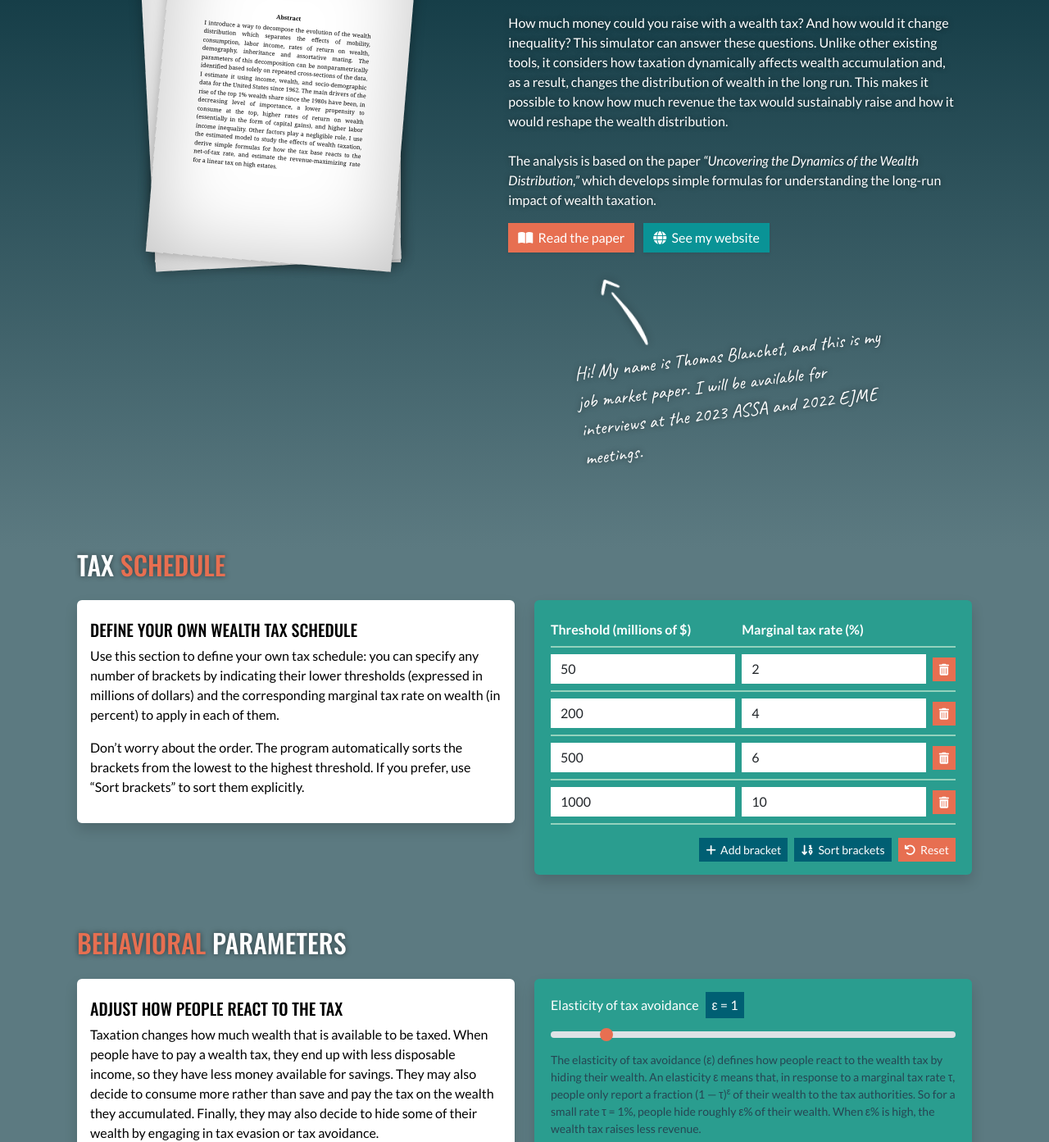
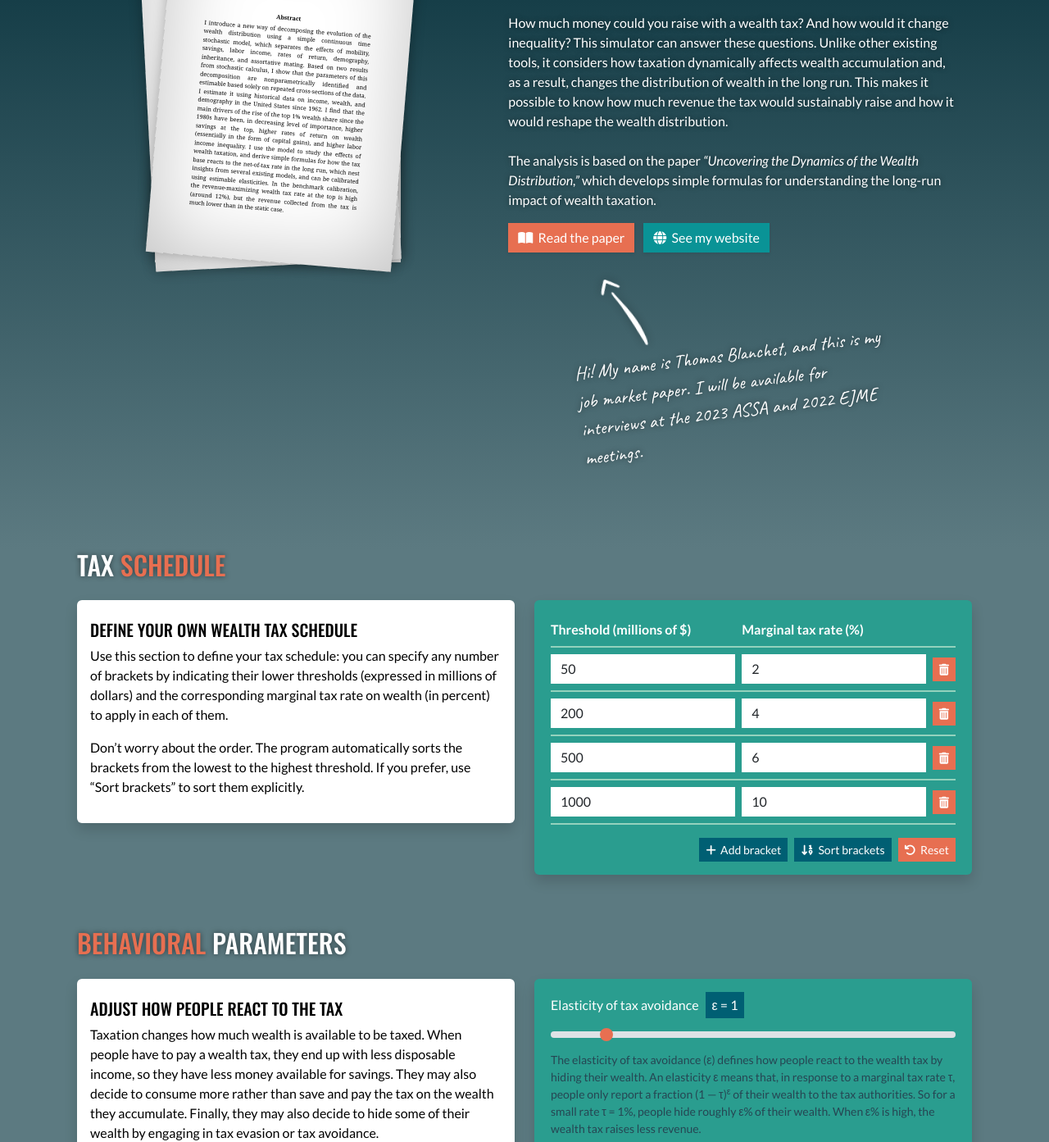
Before and after one commit to thomasblanchet/long-run-wealth-tax-simulator, a React app: page / in a window 1280 px wide. Shown: the part 212-1605 px from the top of the page at 82% size. Built offline with nearby package versions, Linux system fonts and the light colour scheme.

Commit message:
Improved text

```diff
--- a/public/index.html
+++ b/public/index.html
@@ -63,7 +63,7 @@
                                 </p>
                                 <p class='author'>Thomas Blanchet</p>
                                 <p class='abstract-title'>Abstract</p>
-                                <p class='abstract'>I introduce a way to decompose the evolution of the wealth distribution which separates the effects of mobility, consumption, labor income, rates of return on wealth, demography, inheritance and assortative mating. The parameters of this decomposition can be nonparametrically identified based solely on repeated cross-sections of the data. I estimate it using income, wealth, and socio-demographic data for the United States since 1962. The main drivers of the rise of the top 1% wealth share since the 1980s have been, in decreasing level of importance, a lower propensity to consume at the top, higher rates of return on wealth (essentially in the form of capital gains), and higher labor income inequality. Other factors play a negligible role. I use the estimated model to study the effects of wealth taxation, derive simple formulas for how the tax base reacts to the net-of-tax rate, and estimate the revenue-maximizing rate for a linear tax on high estates.</p>
+                                <p class='abstract'>I introduce a new way of decomposing the evolution of the wealth distribution using a simple continuous time stochastic model, which separates the effects of mobility, savings, labor income, rates of return, demography, inheritance, and assortative mating. Based on two results from stochastic calculus, I show that the parameters of this decomposition are nonparametrically identified and estimable based solely on repeated cross-sections of the data. I estimate it using historical data on income, wealth, and demography in the United States since 1962. I find that the main drivers of the rise of the top 1% wealth share since the 1980s have been, in decreasing level of importance, higher savings at the top, higher rates of return on wealth (essentially in the form of capital gains), and higher labor income inequality. I use the model to study the effects of wealth taxation, and derive simple formulas for how the tax base reacts to the net-of-tax rate in the long run, which nest insights from several existing models, and can be calibrated using estimable elasticities. In the benchmark calibration, the revenue-maximizing wealth tax rate at the top is high (around 12%), but the revenue collected from the tax is much lower than in the static case.</p>
                             </div>
                         </div>
                     </a>
--- a/src/WealthTaxSimulator.js
+++ b/src/WealthTaxSimulator.js
@@ -678,7 +678,7 @@ export class WealthTaxSimulator extends React.Component {
                             <div className="card mt-3 pt-2 mb-3 shadow">
                                 <div className="card-body">
                                     <h5>Define your own wealth tax schedule</h5>
-                                    <p>Use this section to define your own tax schedule: you can specify any number of brackets by indicating their lower thresholds (expressed in millions of dollars) and the corresponding marginal tax rate on wealth (in percent) to apply in each of them.</p>
+                                    <p>Use this section to define your tax schedule: you can specify any number of brackets by indicating their lower thresholds (expressed in millions of dollars) and the corresponding marginal tax rate on wealth (in percent) to apply in each of them.</p>
                                     <p>Don’t worry about the order. The program automatically sorts the brackets from the lowest to the highest threshold. If you prefer, use “Sort brackets” to sort them explicitly.</p>
                                 </div>
                             </div>
@@ -748,7 +748,7 @@ export class WealthTaxSimulator extends React.Component {
                             <div className="card mt-3 pt-2 mb-3 shadow">
                                 <div className="card-body">
                                     <h5>Adjust How People React to the Tax</h5>
-                                    <p>Taxation changes how much wealth that is available to be taxed. When people have to pay a wealth tax, they end up with less disposable income, so they have less money available for savings. They may also decide to consume more rather than save and pay the tax on the wealth they accumulated. Finally, they may also decide to hide some of their wealth by engaging in tax evasion or tax avoidance.</p>
+                                    <p>Taxation changes how much wealth is available to be taxed. When people have to pay a wealth tax, they end up with less disposable income, so they have less money available for savings. They may also decide to consume more rather than save and pay the tax on the wealth they accumulate. Finally, they may also decide to hide some of their wealth by engaging in tax evasion or tax avoidance.</p>
                                     <p>This simulator accounts for these effects based on three parameters. You can keep the default settings, with have been chosen to align with the available evidence on reactions to wealth taxes. Or you can choose different values.</p>
                                 </div>
                             </div>
@@ -844,7 +844,7 @@ export class WealthTaxSimulator extends React.Component {
                             <div className="card mt-3 pt-2 mb-3 shadow">
                                 <div className="card-body">
                                     <h5>How much money does your tax raise?</h5>
-                                    <p>This table describes how much money you get from each wealth tax bracket if it were enacted in the United States. It includes two variants: the “short-run” estimate only accounts for tax avoidance and indicates how much revenue you would get during the first few years. But over time, people progressively accumulate less wealth as a result of the tax. Decades later, the amount of wealth available to be taxed will be lower. The “long-run” estimate shows how much money you will still be able to raise despite these effects.</p>
+                                    <p>This table describes how much money you get from each wealth tax bracket if your tax were enacted in the United States. It includes two variants: the “short-run” estimate only accounts for tax avoidance and indicates how much revenue you would get during the first few years. But over time, people progressively accumulate less wealth due to the tax. Decades later, the wealth available to be taxed will be lower. The “long-run” estimate shows how much money you will still be able to raise despite these effects.</p>
                                 </div>
                             </div>
                         </div>
@@ -900,7 +900,7 @@ export class WealthTaxSimulator extends React.Component {
                                     <h5>Can you raise more revenue?</h5>
                                     <p>You face a trade-off when trying to raise as much revenue as possible from a wealth tax. On the one hand, raising the tax rates lets you extract more money from the tax base. On the other hand, higher rates shrink the tax base itself as it makes people accumulate less money. Consider the two extremes: with a 0% tax rate, you raise no revenue. But with a 100% tax rate, you’re unlikely to raise any money either because no one will accumulate wealth if it means having to pay a 100% tax rate. The rate that maximizes tax revenue is somewhere in between.</p>
                                     <p>This chart looks at variants of the tax schedule you provided. Each variant alters your tax rates so that they go from 0% to 100% on average. For each variant, it calculates the long-run tax revenue. It then plots the results as a line that relates the average marginal tax rate to the tax revenue.</p>
-                                    <p>The result is an inverted U-shaped curve, sometimes known as the “Laffer curve.” The point indicates where you currently stand on that curve. If you find yourself in the upward-slopping part, then you can try to raise more revenue by increasing the wealth tax rates. But if you are in the downward sloping part, you can actually raise more money by lowering the rates.</p>
+                                    <p>The result is an inverted U-shaped curve, sometimes called the “Laffer curve.” The point indicates where you currently stand on that curve. If you find yourself in the upward-slopping part, you can raise more revenue by increasing the wealth tax rates. But if you are in the downward sloping part, you can actually raise more money by lowering the rates.</p>
                                 </div>
                             </div>
                         </div>
```
